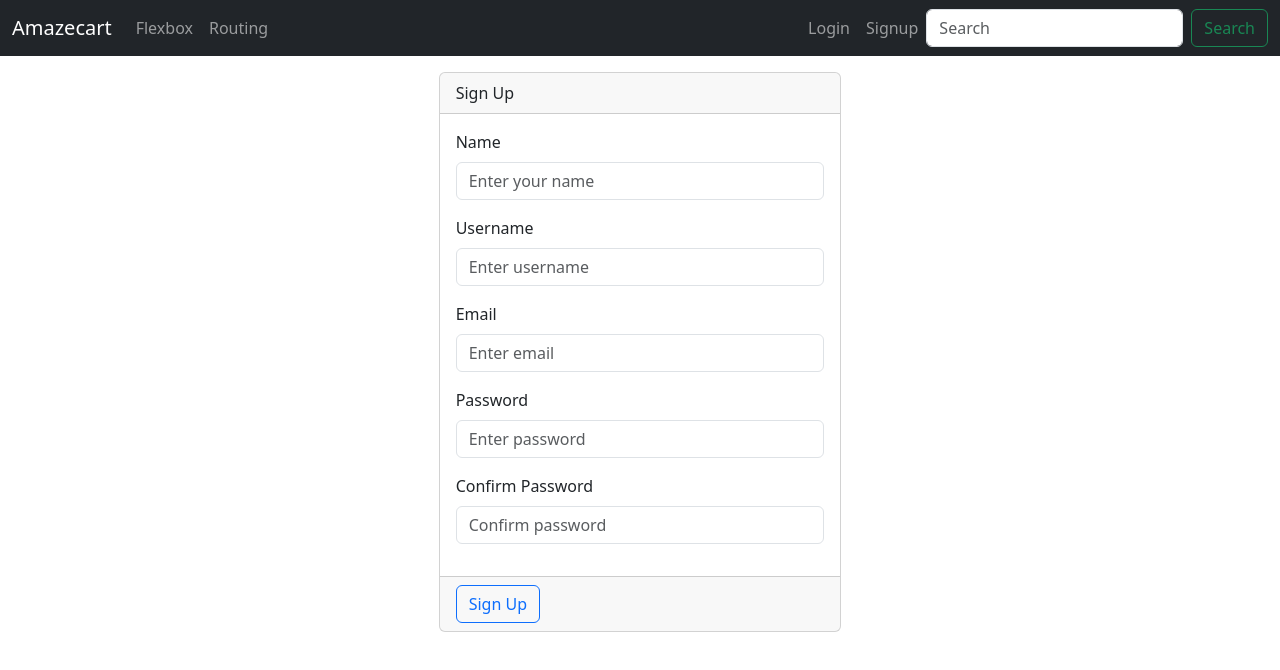
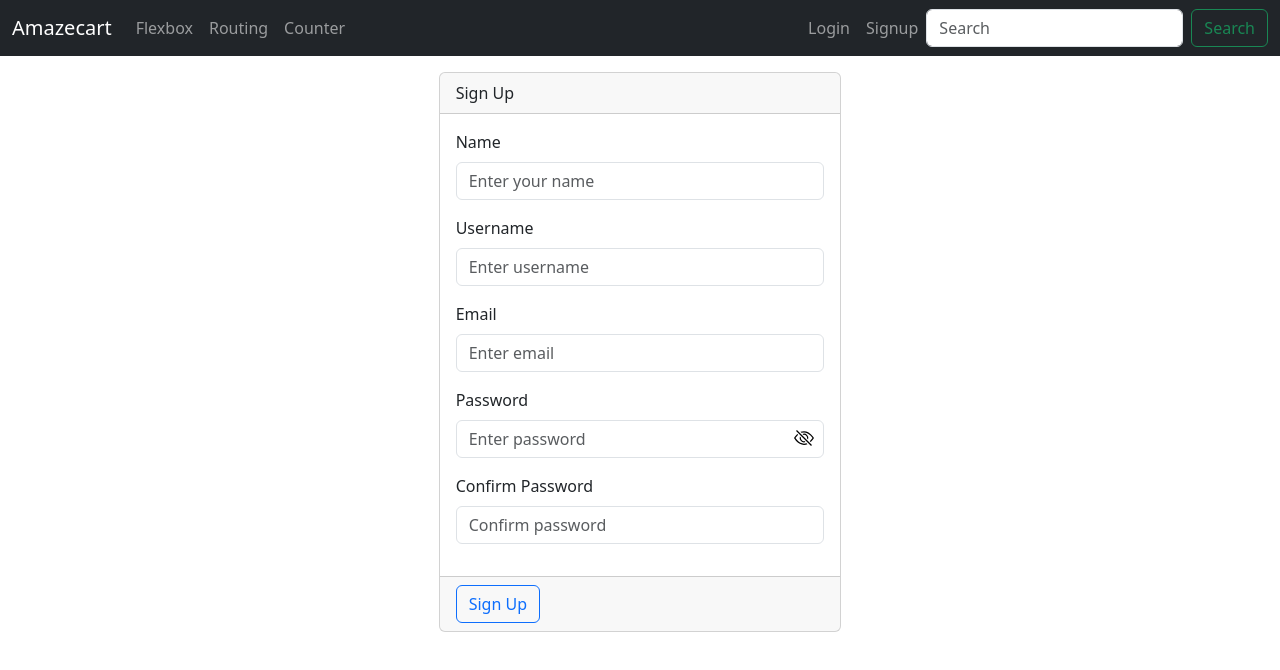
Before and after one commit to nikhilsharma2407/batch-68, a React (Vite) app in the folder client/: page /signup in a window 1280 px wide. Shown: the top 670 px of the page. Built offline with nearby package versions, Linux system fonts and the light colour scheme; no server answers.

Commit message:
Day-19: Intro to redux, redux-toolkit, async actions via thunk

```diff
--- a/client/package.json
+++ b/client/package.json
@@ -10,6 +10,7 @@
     "preview": "vite preview"
   },
   "dependencies": {
+    "@reduxjs/toolkit": "^2.11.2",
     "@tanstack/react-query": "^5.99.2",
     "axios": "^1.13.6",
     "bootstrap": "^5.3.8",
@@ -17,10 +18,13 @@
     "react-bootstrap": "^2.10.10",
     "react-bootstrap-icons": "^1.11.6",
     "react-dom": "^19.2.4",
+    "react-redux": "^9.2.0",
     "react-router": "^7.13.1",
     "react-router-dom": "^7.13.1",
     "react-simple-star-rating": "^5.1.7",
     "react-toastify": "^11.0.5",
+    "redux-logger": "^3.0.6",
+    "redux-thunk": "^3.1.0",
     "sass": "^1.98.0"
   },
   "devDependencies": {
--- /dev/null
+++ b/client/src/Counter/index.jsx
@@ -0,0 +1,25 @@
+import React from 'react'
+import { Button } from 'react-bootstrap';
+import { useDispatch, useSelector } from 'react-redux';
+import { decrement, increment, incrementAsync } from '../reducers/countReducer';
+
+const Counter = () => {
+    // const state = useSelector(state => {
+    //     return state;
+    // });
+    const count = useSelector(state => {
+        return state.count;
+    });
+
+    const dispatch = useDispatch();
+
+    return (
+        <>
+            <Button variant='outline-danger' style={{ borderRadius: '16rem' }} onClick={() => dispatch(decrement())}>-</Button>
+            <span className='mx-3'>{count}</span>
+            <Button variant='outline-success' style={{ borderRadius: '16rem' }} onClick={() => dispatch(incrementAsync())}>+</Button>
+        </>
+    )
+}
+
+export default Counter
--- a/client/src/MyNavbar.jsx
+++ b/client/src/MyNavbar.jsx
@@ -37,6 +37,7 @@ function MyNavbar() {
                     <Nav className="me-auto">
                         <Nav.Link as={Link} to="flex">Flexbox</Nav.Link>
                         <Nav.Link as={Link} to="routing/apple-iphone-16-black-128-gb?query=iPhone&location=IN">Routing</Nav.Link>
+                        <Nav.Link as={Link} to="counter">Counter</Nav.Link>
                     </Nav>
                     <Nav>
                         {!user ? <>
--- a/client/src/Signup/index.jsx
+++ b/client/src/Signup/index.jsx
@@ -6,10 +6,12 @@ import {
 } from 'react-bootstrap'
 import signupReducer, { initialState } from './signupReducer';
 import { axiosInstance, ENDPOINTS } from '../apiUtil';
-
+import { Eye, EyeSlash } from 'react-bootstrap-icons';
+import './styles.scss'
 
 const Signup = () => {
     const [state, dispatch] = useReducer(signupReducer, initialState);
+    const [showPassword, setShowPassword] = useState(false);
 
     const updateFormField = (e) => {
         const type = e.target.id;
@@ -29,11 +31,16 @@ const Signup = () => {
     }
 
 
+    const { hasDigit, hasLowerCase, hasSpecialCharacter, hasUpperCase, meetsMinChRequirement } = state.password.strongPwdValidation;
+
+    const isPasswordValid = Object.values(state.password.strongPwdValidation).every(Boolean);
+
+
     return (
         <Container fluid>
             <Row>
                 <Col sm={{ span: 10, offset: 1 }} md={{ span: 6, offset: 3 }} lg={{ span: 4, offset: 4 }}>
-                    <Card>
+                    <Card className='signup'>
                         <CardHeader>Sign Up</CardHeader>
                         <CardBody>
                             {[
@@ -41,21 +48,42 @@ const Signup = () => {
                                 { id: 'username', label: 'Username', type: 'text', placeholder: 'Enter username' },
                                 { id: 'email', label: 'Email', type: 'email', placeholder: 'Enter email' },
                                 { id: 'password', label: 'Password', type: 'password', placeholder: 'Enter password' },
-                                { id: 'confirmPassword', label: 'Confirm Password', type: 'password', placeholder: 'Confirm password' },
-                            ].map(({ id, label, type, placeholder }) => (
-                                <FormGroup key={id} controlId={id} className='mb-3'>
+                                { id: 'confirmPassword', label: 'Confirm Password', type: 'password', placeholder: 'Confirm password', errorLabel: 'Confirm password must be same as password' },
+                            ].map(({ id, label, type, placeholder, errorLabel }) => {
+                                const isPasswordField = id === 'password';
+                                const isValid = state[id].isValid || (isPasswordField && isPasswordValid)
+
+                                return <FormGroup className={isPasswordField ? 'position-relative mb-3' : 'mb-3'} key={id} controlId={id}>
                                     <FormLabel>{label}</FormLabel>
                                     <FormControl
-                                        type={type}
+                                        type={isPasswordField ? showPassword ? 'text' : type : type }
                                         placeholder={placeholder}
                                         value={state[id].value}
                                         onChange={updateFormField}
-                                        isInvalid={state[id].isDirty && !state[id].isValid}
-                                    />
-                                    {state[id].isDirty && (state[id].value) && !(state[id].isValid) && <FormText className='text-danger'>{`${label} is invalid`}</FormText>}
+                                        isInvalid={state[id].isDirty && !(isValid)}
+                                    >
+
+                                    </FormControl>
+                                    {state[id].isDirty && (state[id].value) && !(isValid) && <FormText className='text-danger'>{errorLabel || `${label} is invalid`} </FormText>}
                                     {state[id].isDirty && !(state[id].value) && <FormText className='text-danger'>{`${label} is required`}</FormText>}
+                                    {isPasswordField &&
+                                        <span onClick={() => setShowPassword(!showPassword)} className={state[id].isDirty && !isValid ? 'password error' : 'password'}>
+                                            {showPassword ?
+                                                <Eye size={20} /> : <EyeSlash size={20} />
+                                            }
+                                        </span>}
                                 </FormGroup>
-                            ))}
+                            })}
+
+                            {state.password.isDirty && state.password.value && <ul>
+                                <li className={hasLowerCase ? 'text-success' : 'text-danger'}>Has a lowercase character</li>
+                                <li className={hasUpperCase ? 'text-success' : 'text-danger'}>Has an uppercase character</li>
+                                <li className={hasDigit ? 'text-success' : 'text-danger'}>Has a digit</li>
+                                <li className={hasSpecialCharacter ? 'text-success' : 'text-danger'}>Has a special character</li>
+                                <li className={meetsMinChRequirement ? 'text-success' : 'text-danger'}>Password length is 8 or more characters</li>
+                            </ul>
+                            }
+
                         </CardBody>
                         <CardFooter>
                             <Button variant='outline-primary' onClick={onSignup}>Sign Up</Button>
--- a/client/src/Signup/signupReducer.js
+++ b/client/src/Signup/signupReducer.js
@@ -71,17 +71,26 @@ const signupReducer = (state = initialState, action) => {
         ...state,
         [type]: {
           value: payload,
-          isValid: payload.length > 0 && EMAIL_PATTERN.test(payload),
+          strongPwdValidation: {
+            hasLowerCase: /[a-z]/.test(payload),
+            hasUpperCase: /[A-Z]/.test(payload),
+            hasDigit: /\d/.test(payload),
+            hasSpecialCharacter: /[\W, _]/.test(payload),
+            meetsMinChRequirement: payload.length >= 8,
+          },
           isDirty: true,
         },
       };
     case ACTION_TYPES.USERNAME:
-    case ACTION_TYPES.CONFIRM_PASSWORD:
       return {
         ...state,
         [type]: { value: payload, isValid: payload.length > 0, isDirty: true },
       };
-
+    case ACTION_TYPES.CONFIRM_PASSWORD:
+      return {
+        ...state,
+        [type]: { value: payload, isValid: payload.length > 0 && payload === state.password.value, isDirty: true },
+      }
     default:
       return state;
   }
--- /dev/null
+++ b/client/src/Signup/styles.scss
@@ -0,0 +1,13 @@
+.signup {
+    .password {
+        position: absolute;
+        top: 36px;
+        right: 10px;
+        cursor: pointer;
+        &.error{
+            right: 30px;
+        }
+    }
+
+
+}
--- a/client/src/main.jsx
+++ b/client/src/main.jsx
@@ -6,8 +6,22 @@ import { BrowserRouter, createBrowserRouter, Route, RouterProvider, Routes } fro
 import { QueryClient, QueryClientProvider } from '@tanstack/react-query';
 import routes from './routes';
 import UserContextProvider from './UserContextProvider';
+import { configureStore } from '@reduxjs/toolkit'
+import countReducer from './reducers/countReducer';
+import { Provider } from 'react-redux';
+import { createLogger } from 'redux-logger';
+import { thunk } from 'redux-thunk';
+
+const logger = createLogger();
+
+const store = configureStore({
+  reducer: countReducer,
+  middleware: () => [thunk, logger]
+})
 
 const queryClient = new QueryClient();
+
+
 
 const router = createBrowserRouter([
   {
@@ -20,7 +34,9 @@ const router = createBrowserRouter([
 createRoot(document.getElementById('root')).render(
   <QueryClientProvider client={queryClient}>
     <UserContextProvider>
-      <RouterProvider router={router} />
+      <Provider store={store}>
+        <RouterProvider router={router} />
+      </Provider>
     </UserContextProvider>
 
     {/* declarative routing */}
--- /dev/null
+++ b/client/src/reducers/countReducer.js
@@ -0,0 +1,84 @@
+// const initialState = { count: 0 }
+
+// const ACTIONS = {
+//     INCREMENT: "INCREMENT",
+//     DECREMENT: "DECREMENT"
+// };
+
+// export const increment = () => ({
+//     type: ACTIONS.INCREMENT,
+//     payload: 1
+// });
+
+// export const decrement = () => ({
+//     type: ACTIONS.DECREMENT,
+//     payload: 1
+// });
+
+
+// const countReducer = (state = initialState, action) => {
+//     const { type, payload } = action;
+
+//     switch (type) {
+//         case ACTIONS.INCREMENT:
+//             return { ...state, count: state.count + payload };
+//         case ACTIONS.DECREMENT:
+//             return { ...state, count: state.count - payload }
+//         default:
+//             return state;
+//     }
+// }
+
+// export default countReducer
+
+
+import { createSlice, createAsyncThunk } from '@reduxjs/toolkit';
+
+// Mock API call that resolves after 2 seconds
+const fetchIncrementValue = () => {
+    return new Promise((resolve) => {
+        setTimeout(() => {
+            resolve(5); // Mock payload value from server
+        }, 2000);
+    });
+};
+
+// Async thunk action
+export const incrementAsync = createAsyncThunk(
+    'count/incrementAsync',
+    async () => {
+        const value = await fetchIncrementValue();
+        return value;
+    }
+);
+
+const initialState = { count: 0, loading: false };
+
+const countSlice = createSlice({
+    name: 'count',
+    initialState,
+    reducers: {
+        increment: (state, action) => {
+            state.count += action.payload || 1;
+        },
+        decrement: (state, action) => {
+            state.count -= action.payload || 1;
+        }
+    },
+    extraReducers: (builder) => {
+        builder
+            .addCase(incrementAsync.pending, (state) => {
+                state.loading = true;
+            })
+            .addCase(incrementAsync.fulfilled, (state, action) => {
+                state.count += action.payload;
+                state.loading = false;
+            })
+            .addCase(incrementAsync.rejected, (state) => {
+                state.loading = false;
+            });
+    }
+});
+
+export const { increment, decrement } = countSlice.actions;
+export default countSlice.reducer;
--- a/client/src/routes.jsx
+++ b/client/src/routes.jsx
@@ -1,4 +1,5 @@
 import Cart from "./Cart";
+import Counter from "./Counter";
 import Flexbox from "./Flexbox";
 import Login from "./Login";
 import Orders from "./Orders";
@@ -28,6 +29,10 @@ const routes = [
         path: 'signup',
         element: <Signup />
     },
+    {
+        path: 'counter',
+        element: <Counter />
+    },
 
     {
         path: 'user',
```
Also changed, not shown: 2 other files (tests, documents, lock files or other folders).
